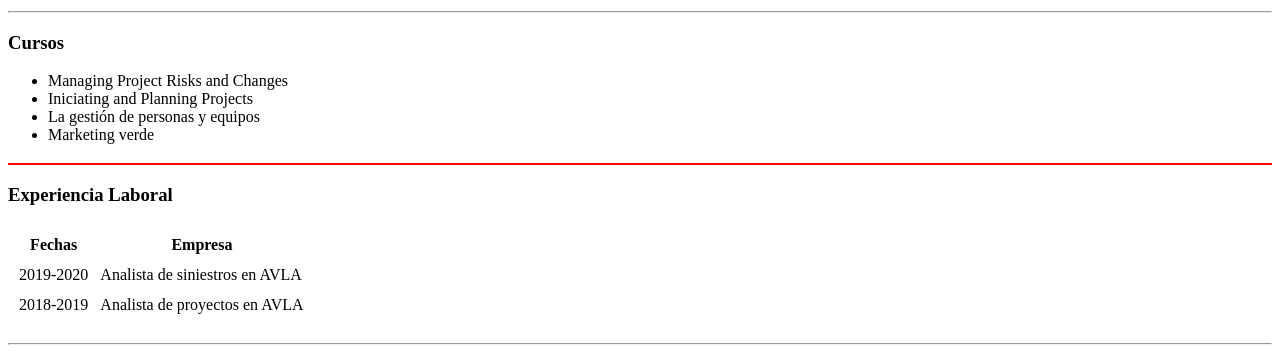
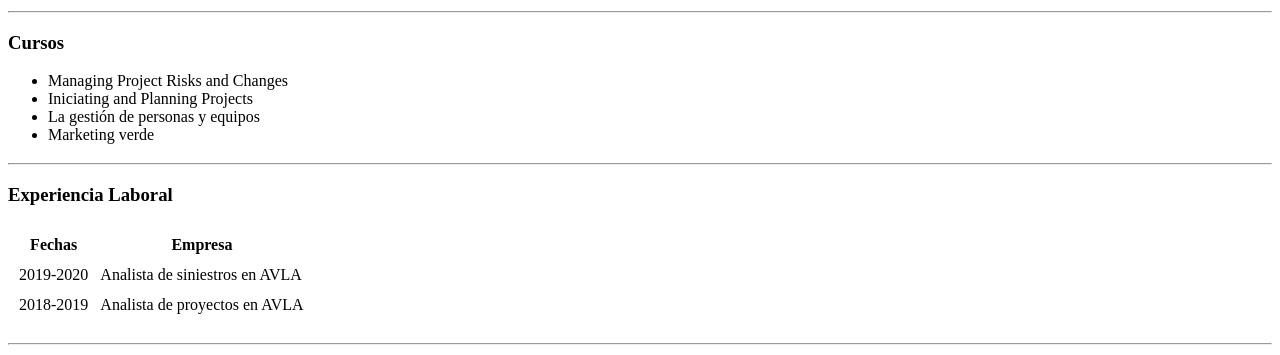
Before and after one commit to PaulaAedo/CV, a plain HTML site: page index.html in a window 1280 px wide. Shown: the part 445-800 px from the top of the page. Drawn offline with Linux system fonts and the light colour scheme.

Commit message:
Cambios en cv

```diff
--- a/index.html
+++ b/index.html
@@ -29,7 +29,7 @@
     <li>Marketing verde</li>
   </ul>
   <h3>
-  <hr color=red>
+  <hr>
     <p>Experiencia Laboral</p>
   </h3>
   <table cellspacing=10>
```
